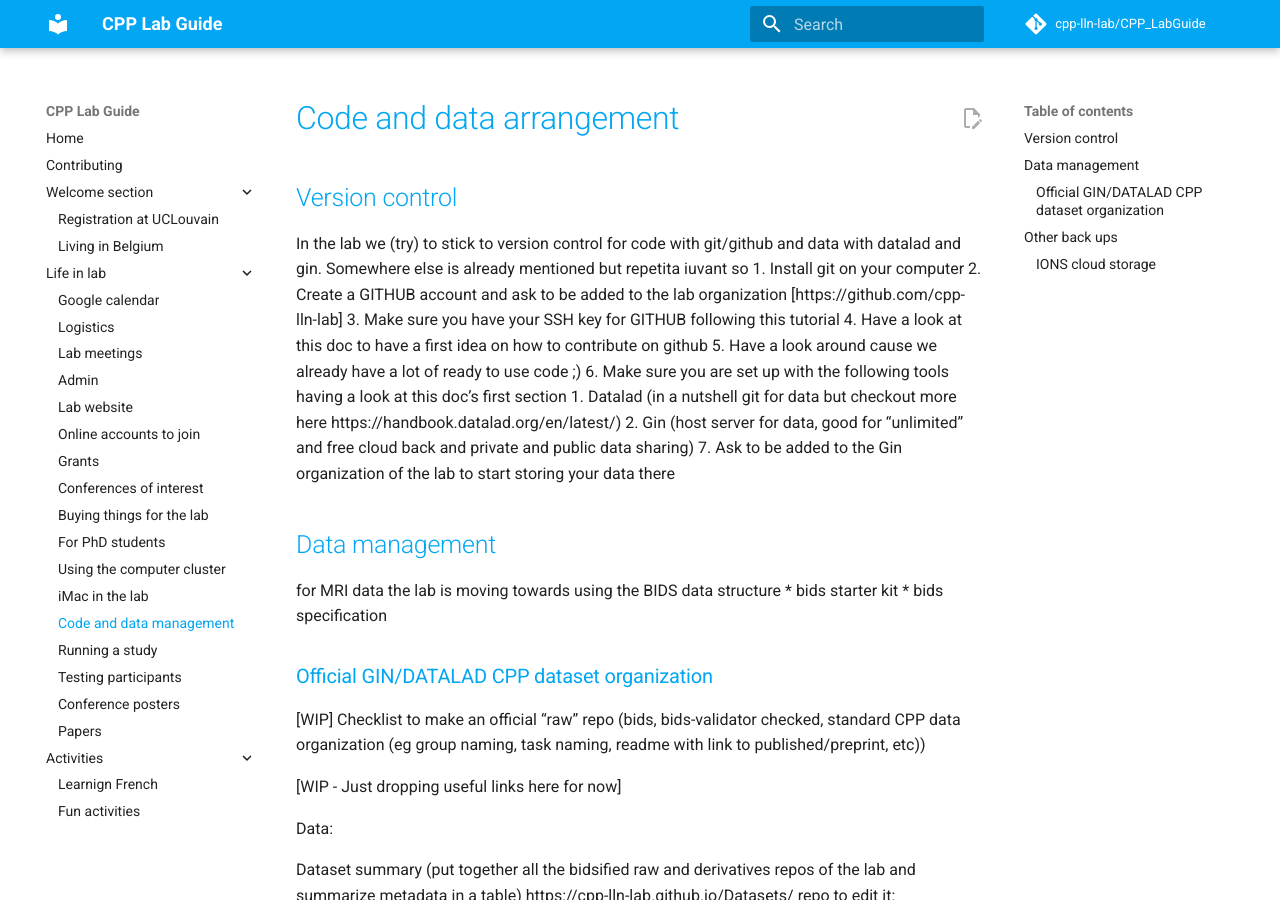
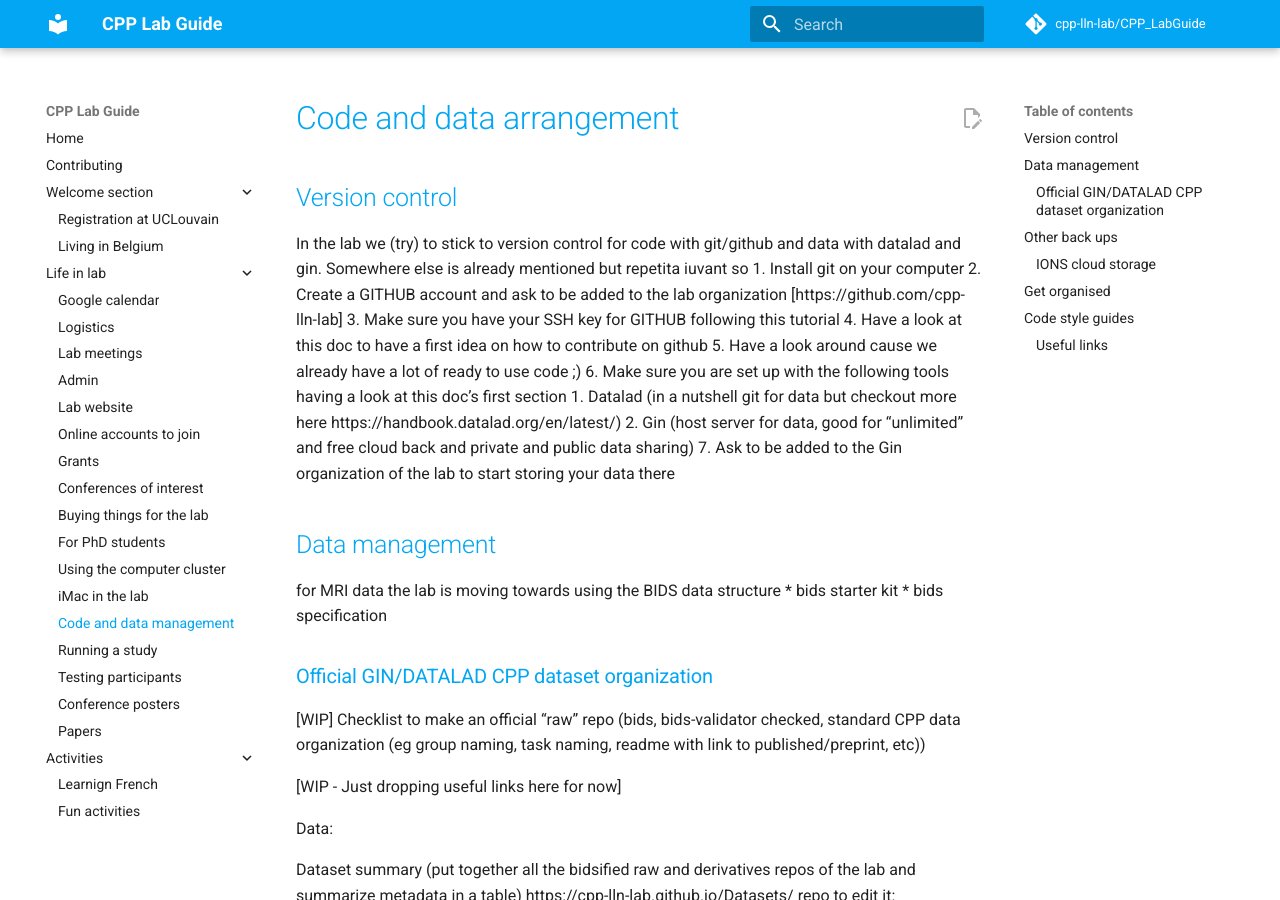
Before and after one commit to cpp-lln-lab/CPP_LabGuide, an MkDocs documentation site: the page built from doc/code_and_data_management.md, in a window 1280 px wide and 900 px high. Built offline with MkDocs 1.6.1 and Material for MkDocs 9.7.7, drawn with Linux system fonts in a browser that asks for light colours; comment, search, counter and statistics services are not loaded.

Commit message:
Update doc/code_and_data_management.md
Co-authored-by: Filippo Cerpelloni <filippo.cerpelloni@gmail.com>

```diff
--- a/doc/code_and_data_management.md
+++ b/doc/code_and_data_management.md
@@ -75,7 +75,8 @@ What to put there? Should not become a data dump so not just a new space where a
 
 
 
-# Get organised
+## Get organised
+
 ## Code style guides
 
 matlab
```
